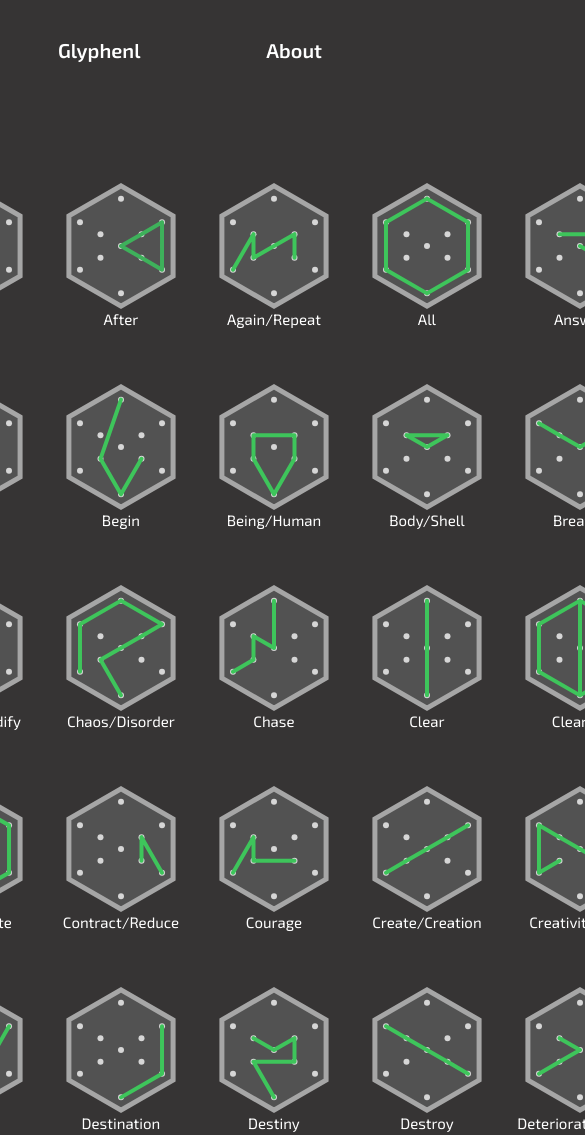
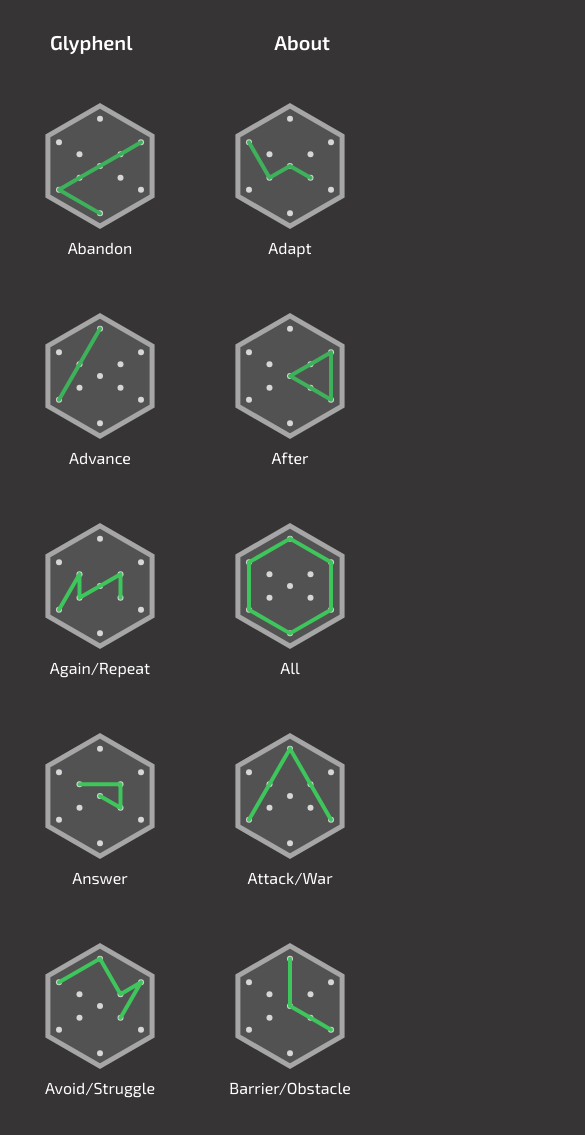
Before and after one commit to Suburbanno/Glyphs, a website: page index.html in a window 390 px wide. Shown: the top 1135 px of the page, 585 px wide, since content can reach past the window. Drawn offline with Linux system fonts and the light colour scheme.

Commit message:
:sparkles: Add responsive feature

```diff
--- a/css/main.css
+++ b/css/main.css
@@ -1,8 +1,14 @@
+:root {
+  --font-color: #ffffff;
+  --bg-color: #363434;
+}
+
+
 * {
   box-sizing: border-box;
 }
 
-html {
+html, body {
   margin: 0;
   padding: 0;
   width: 100%;
@@ -10,23 +16,25 @@ html {
 }
 
 body {
+  color: var(--font-color);
+  background-color: var(--bg-color);
   font-family: 'Exo 2', sans-serif;
   font-weight: 400;
-  background-color: #363434;
 }
 
 a {
   text-decoration: none;
-  color: white;
+  color: var(--font-color);
 }
 
 .header {
-  background: #363434;
   display: flex;
-  flex-wrap: wrap;
+  flex-wrap: nowrap;
   justify-content: space-between;
   align-items: center;
-  padding: 0px 50px 0px 50px;
+
+  padding: 0px 50px;
+
   font-size: 20px;
   font-weight: bold;
 }
@@ -45,22 +53,69 @@ a {
   padding: 10px;
 }
 
+main {
+  display: flex;
+  justify-content: center;
+  width: 100%;
+}
+
 .grid-container {
   display: grid;
-  grid-template-columns: auto auto auto auto auto auto auto auto;
-  padding: 60px;
-  color: white;
-  grid-gap: 25px;
-  align-items: center;
-  justify-content: center;
+  grid-template-columns: repeat(8, 170px);
+  grid-gap: 20px;
 }
 
 .grid-item {
   display: flex;
   flex-direction: column;
+  align-items: center;
   justify-content: center;
-  align-items: center;
-  padding: 30px 0px 0px 0px;
-  font-size: 15px;
-  text-align: center;
+
+  height: 170px;
+
+  margin: 10px 0;
 }
+
+.glyph-name {
+  padding-top: 0.5rem;
+  font-size: 1rem;
+}
+
+footer {
+  display: flex;
+  justify-content: center;
+
+  padding: 40px 0;
+}
+
+footer a {
+  text-decoration: underline;
+}
+
+/* Phone */
+@media screen and (max-width: 768px) {
+  .grid-container {
+    grid-template-columns: repeat(2, 170px);
+  }
+}
+
+/* Tablet */
+@media screen and (min-width: 769px) {
+  .grid-container {
+    grid-template-columns: repeat(4, 170px);
+  }
+}
+
+/* Desktop */
+@media screen and (min-width: 1120px) {
+  .grid-container {
+    grid-template-columns: repeat(6, 170px);
+  }
+}
+
+/* Widescreen */
+@media screen and (min-width: 1500px) {
+  .grid-container {
+    grid-template-columns: repeat(8, 170px);
+  }
+}
--- a/index.html
+++ b/index.html
@@ -22,7 +22,18 @@
       </ul>
     </nav>
   </header>
-  <div class="grid-container" id="glyphsContainer"></div>
+
+  <main>
+    <div class="grid-container" id="glyphsContainer"></div>
+  </main>
+
+  <footer>
+    Made by &nbsp;
+    <a href="http://suburbanno.rocks/" target="_blank" rel="noopener noreferrer">Suburbanno</a>
+    &nbsp;- Under &nbsp;
+    <a href="https://github.com/Suburbanno/Glyphs/blob/master/LICENSE" target="_blank" rel="noopener noreferrer">MIT</a>
+    &nbsp;Licence
+  </footer>
 
   <script src="./js/app.js"></script>
 </body>
--- a/js/app.js
+++ b/js/app.js
@@ -15,8 +15,8 @@ function renderGlyph(glyphs) {
   const htmlContent = glyphs
     .map((g) => {
       return `<div class="grid-item">
-        <img src="./images/glyphs/${g.file}"></img>
-        ${g.name}
+        <img src="./images/glyphs/${g.file}" class="glyph-image"></img>
+        <div class="glyph-name">${g.name}</div>
       </div>`
     })
     .join('')
```
